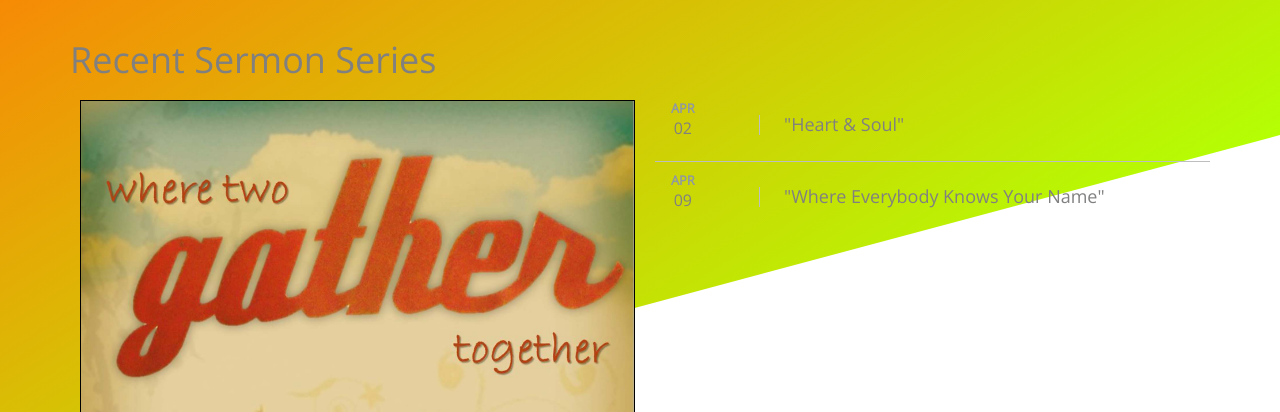
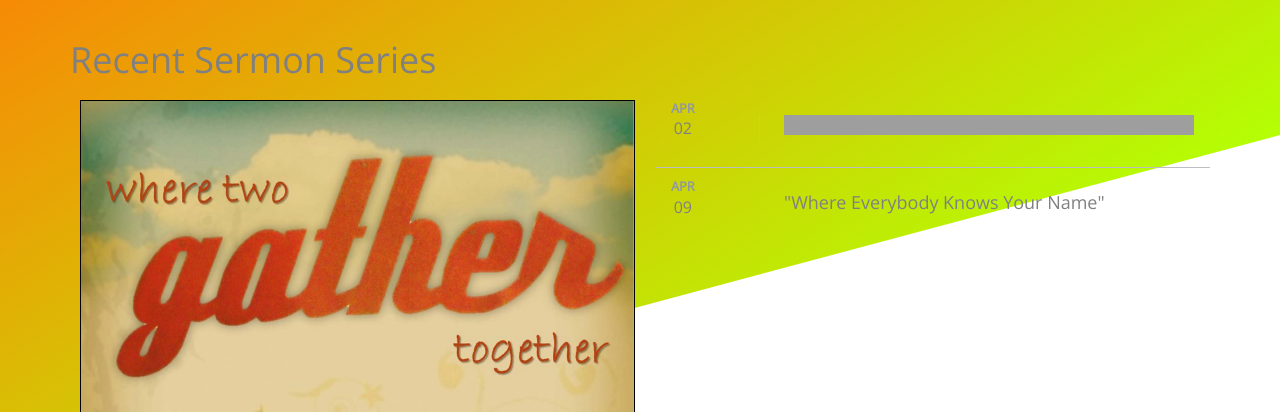
Before and after one commit to OACOC/website, a PHP site: page /sermons.php in a window 1280 px wide. Shown: the part 122-534 px from the top of the page. Run offline with PHP 8.4, Linux system fonts and the light colour scheme; some libraries are stand-ins or nearby versions; grey boxes are pictures that could not be loaded.

Commit message:
update sermons

```diff
--- a/242lessons.php
+++ b/242lessons.php
@@ -58,7 +58,7 @@
               <h3>Topics</h3>
               <div class="sermons wrapper-242">
                 <p>Week 1 - Heart & Soul</p>
-                <!--<iframe width="100%" height="20" scrolling="no" frameborder="no" src="https://w.soundcloud.com/player/?url=https%3A//api.soundcloud.com/tracks/310830588&amp;color=ff5500&amp;inverse=false&amp;auto_play=false&amp;show_user=true"></iframe>-->
+                <iframe width="100%" height="20" scrolling="no" frameborder="no" src="https://w.soundcloud.com/player/?url=https%3A//api.soundcloud.com/tracks/315700915&amp;color=ff5500&amp;inverse=false&amp;auto_play=false&amp;show_user=true"></iframe>
               </div>
               <div class="sermons wrapper-242">
                 <p>Week 2 - Where Everybody Knows Your Name</p>
--- a/index.php
+++ b/index.php
@@ -164,8 +164,8 @@
                 <span class="day">02</span>
               </div>
               <div class="sermonarchives">
-                <!--<iframe width="100%" height="20" scrolling="no" frameborder="no" src="https://w.soundcloud.com/player/?url=https%3A//api.soundcloud.com/tracks/310830588&amp;color=ff5500&amp;inverse=false&amp;auto_play=false&amp;show_user=true"></iframe>-->
-                <h4>"Heart & Soul"</h4>
+                <iframe width="100%" height="20" scrolling="no" frameborder="no" src="https://w.soundcloud.com/player/?url=https%3A//api.soundcloud.com/tracks/315700915&amp;color=ff5500&amp;inverse=false&amp;auto_play=false&amp;show_user=true"></iframe>
+                <!--<h4>"Heart & Soul"</h4>-->
               </div>
             </div>
             <div class="sermons">
--- a/js/index.js
+++ b/js/index.js
@@ -37,7 +37,7 @@ function initializeClock(id, endtime) {
   var timeinterval = setInterval(updateClock, 1000);
 }
 
-var deadline = '04/02/2017 10:35';
+var deadline = '04/09/2017 10:35';
 initializeClock('clockdiv', deadline);
 
 
--- a/sermons.php
+++ b/sermons.php
@@ -46,8 +46,8 @@
               <span class="day">02</span>
             </div>
             <div class="sermonarchives">
-              <!--<iframe width="100%" height="20" scrolling="no" frameborder="no" src="https://w.soundcloud.com/player/?url=https%3A//api.soundcloud.com/tracks/310830588&amp;color=ff5500&amp;inverse=false&amp;auto_play=false&amp;show_user=true"></iframe>-->
-              <h4>"Heart & Soul"</h4>
+              <iframe width="100%" height="20" scrolling="no" frameborder="no" src="https://w.soundcloud.com/player/?url=https%3A//api.soundcloud.com/tracks/315700915&amp;color=ff5500&amp;inverse=false&amp;auto_play=false&amp;show_user=true"></iframe>
+              <!--<h4>"Heart & Soul"</h4>-->
             </div>
           </div>
           <div class="sermons">
```
